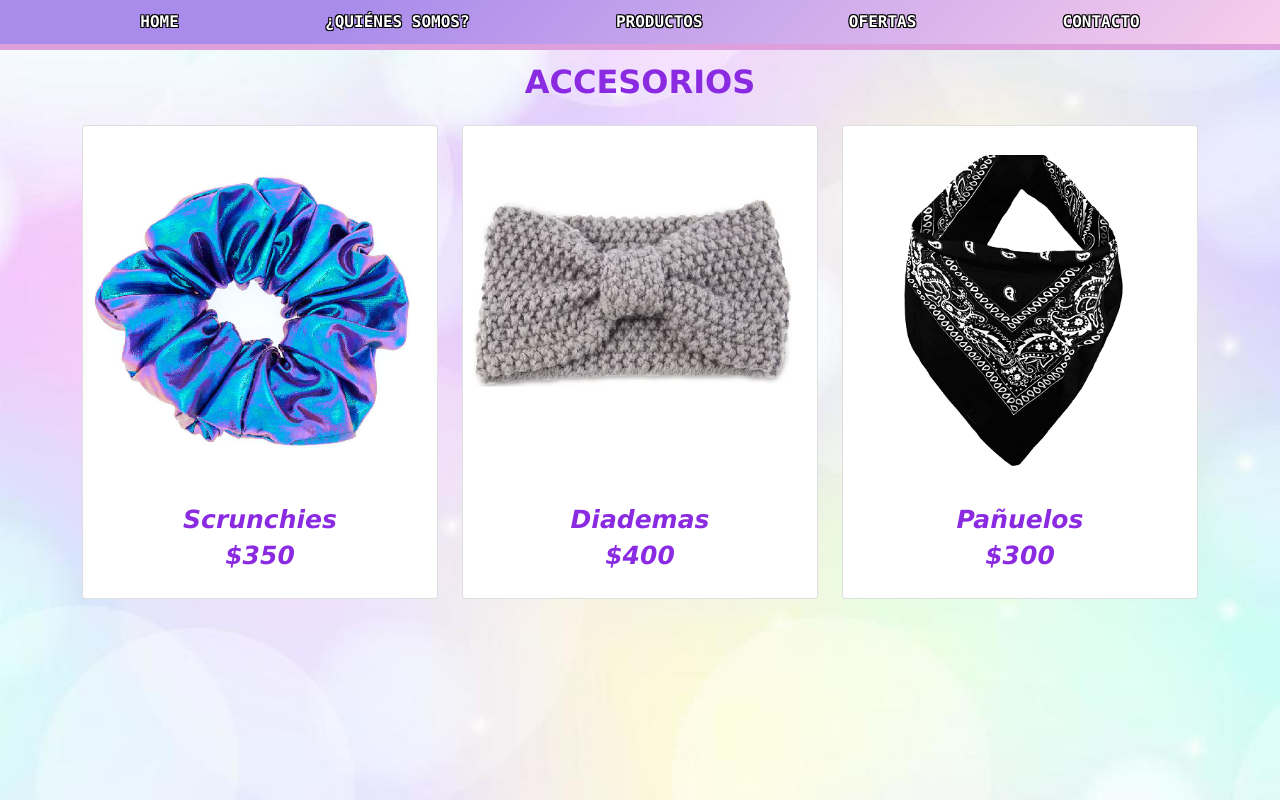
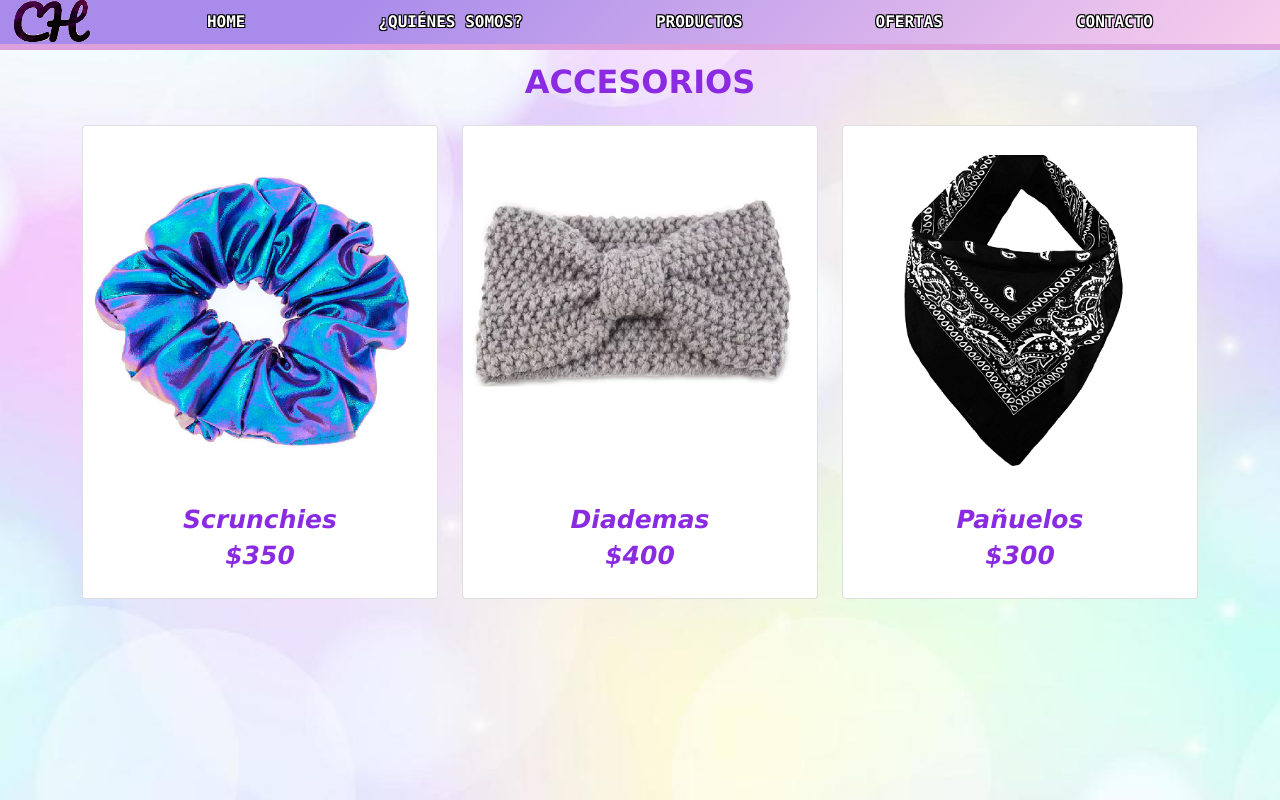
Before and after one commit to yaninacch/tiendaropa-chiolo, a plain HTML site: page pages/accesorios.html in a window 1280 px wide. Shown: the top 800 px of the page. Drawn offline with nearby package versions, Linux system fonts and the light colour scheme.

Commit message:
add logo icon

```diff
--- a/pages/accesorios.html
+++ b/pages/accesorios.html
@@ -23,6 +23,7 @@
                 <i class="fa-solid fa-circle-chevron-down menu-icon"></i>
                 <span class="menu-word">Menú</span>
               </button>
+              <img  class= logo-icon src="../img/icono-logo-removebg-preview.png" alt="logo">
               <div class="collapse navbar-collapse" id="navbarNav">
                 <ul class="navbar-nav">
                   <li class="nav-item">
--- a/styles/style.css
+++ b/styles/style.css
@@ -59,6 +59,10 @@ nav ul li {
     text-decoration: none;
     font-weight: bold;
     text-shadow: -1px -1px 0 #000, 1px -1px 0 #000, -1px 1px 0 #000, 1px 1px 0 #000;
+}
+.logo-icon{
+    margin-top: 0%;
+    margin-left: 0%;
 }
 img {
     display: block;
```
Also changed, not shown: index.html (+1 -0 lines), pages/camperas.html (+1 -0 lines), pages/contacto.html (+1 -0 lines), pages/ofertas.html (+1 -0 lines), pages/productos.html (+1 -0 lines), pages/quienes-somos.html (+1 -0 lines), pages/remeras.html (+1 -0 lines), pages/shorts.html (+1 -0 lines), pages/tops.html (+1 -0 lines), img/icono-logo-removebg-preview.png (added).
